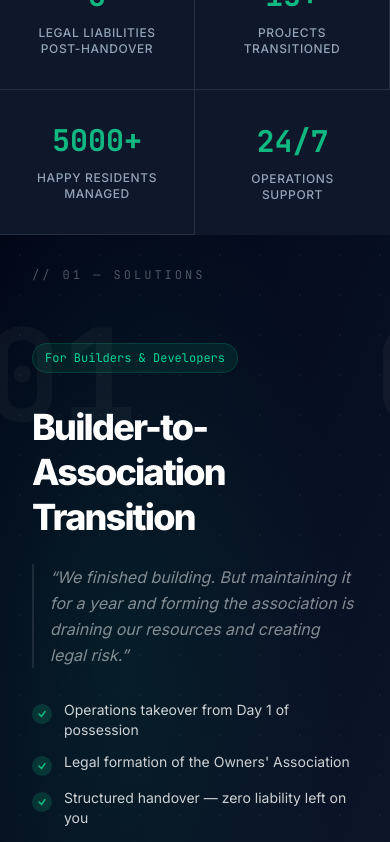
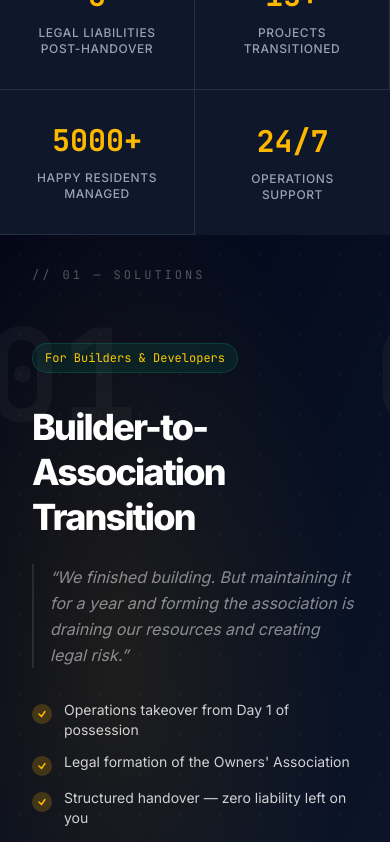
Before and after one commit to masxman/Kana-mirai-v3, a Next.js app: page / in a window 390 px wide. Shown: the part 900-1742 px from the top of the page. Built offline with nearby package versions, Linux system fonts and the light colour scheme.

Commit message:
style: replace accent-green with vibrant gold and dark backgrounds with deep blue-black across the entire site

```diff
--- /dev/null
+++ b/replace_colors.js
@@ -0,0 +1,46 @@
+const fs = require('fs');
+const path = require('path');
+
+const directoryPath = path.join(__dirname, 'src');
+
+const replacements = [
+  { find: /#059669/g, replace: '#E5A600' },
+  { find: /16, 185, 129/g, replace: '255, 184, 0' }
+];
+
+function walk(dir) {
+  let results = [];
+  const list = fs.readdirSync(dir);
+  list.forEach((file) => {
+    file = path.join(dir, file);
+    const stat = fs.statSync(file);
+    if (stat && stat.isDirectory()) {
+      results = results.concat(walk(file));
+    } else {
+      if (file.endsWith('.tsx') || file.endsWith('.ts') || file.endsWith('.css')) {
+        results.push(file);
+      }
+    }
+  });
+  return results;
+}
+
+const files = walk(directoryPath);
+let changedCount = 0;
+
+files.forEach(file => {
+  let content = fs.readFileSync(file, 'utf8');
+  let newContent = content;
+
+  replacements.forEach(r => {
+    newContent = newContent.replace(r.find, r.replace);
+  });
+
+  if (content !== newContent) {
+    fs.writeFileSync(file, newContent, 'utf8');
+    console.log('Updated', file);
+    changedCount++;
+  }
+});
+
+console.log(`Replaced colors in ${changedCount} files.`);
--- a/src/app/globals.css
+++ b/src/app/globals.css
@@ -11,10 +11,10 @@
   --color-primary-darker: #020617;
   --color-primary-glow: rgba(15, 23, 42, 0.08);
 
-  --color-accent-green: #10B981;
-  --color-accent-green-hover: #059669;
-  --color-accent-green-pale: rgba(16, 185, 129, 0.1);
-  --color-accent-green-glow: rgba(16, 185, 129, 0.18);
+  --color-accent-gold: #FFB800;
+  --color-accent-gold-hover: #E5A600;
+  --color-accent-gold-pale: rgba(255, 184, 0, 0.1);
+  --color-accent-gold-glow: rgba(255, 184, 0, 0.18);
 
   --color-gold: #B8892A;
   --color-gold-light: #D4A840;
@@ -29,17 +29,17 @@
 }
 
 :root {
-  --background: #050508;
+  --background: #040814;
   --foreground: #0F172A;
 }
 
 html {
-  background-color: #050508;
+  background-color: #040814;
   overscroll-behavior: none;
 }
 
 body {
-  background-color: #050508;
+  background-color: #040814;
   color: var(--foreground);
   font-family: var(--font-sans);
   -webkit-font-smoothing: antialiased;
@@ -65,7 +65,7 @@
 .glow-card .glow-overlay {
   background: radial-gradient(
     250px circle at var(--glow-x, 50%) var(--glow-y, 50%),
-    rgba(16, 185, 129, 0.10),
+    rgba(255, 184, 0, 0.10),
     transparent 70%
   );
   opacity: 0;
--- a/src/app/layout.tsx
+++ b/src/app/layout.tsx
@@ -25,7 +25,7 @@
 }>) {
   return (
     <html lang="en" className={`${inter.variable} ${jetbrainsMono.variable}`}>
-      <body className="antialiased font-sans bg-[#050508] text-white overflow-x-hidden w-full">
+      <body className="antialiased font-sans bg-[#040814] text-white overflow-x-hidden w-full">
         <SmoothScroll>{children}</SmoothScroll>
       </body>
     </html>
--- a/src/components/Dashboard.tsx
+++ b/src/components/Dashboard.tsx
@@ -145,7 +145,7 @@
           <div className="bento-card group md:col-span-2 md:row-span-2 relative overflow-hidden rounded-2xl border border-slate-200 bg-primary-dark cursor-default">
             {/* Mouse tracking glow on dark card */}
             <div className="p-8 h-full flex flex-col">
-              <span className="font-mono text-xs tracking-widest text-accent-green uppercase mb-2">
+              <span className="font-mono text-xs tracking-widest text-accent-gold uppercase mb-2">
                 Live Dashboard
               </span>
               <h3 className="font-sans font-bold text-2xl text-white mb-2">Client Portal</h3>
@@ -168,7 +168,7 @@
           {/* Feature cards */}
           {features.slice(1).map((feat, i) => (
             <GlowCard key={i} className="bento-card group cursor-default p-6 flex flex-col justify-between">
-              <div className="w-10 h-10 rounded-xl bg-accent-green/10 flex items-center justify-center text-accent-green mb-4">
+              <div className="w-10 h-10 rounded-xl bg-accent-gold/10 flex items-center justify-center text-accent-gold mb-4">
                 {feat.icon}
               </div>
               <div>
--- a/src/components/Solutions.tsx
+++ b/src/components/Solutions.tsx
@@ -22,8 +22,8 @@
     cta: "Talk to Builder Relations →",
     href: "https://wa.me/919620639754?text=Hi%2C%20builder%20interested%20in%20transition%20services.",
     bg: "from-slate-950 to-slate-900",
-    accent: "#10B981",
-    label: "bg-emerald-500/10 text-emerald-400 border border-emerald-500/20",
+    accent: "#FFB800",
+    label: "bg-emerald-500/10 text-yellow-400 border border-emerald-500/20",
   },
   {
     num: "02",
@@ -39,7 +39,7 @@
     cta: "Get a Free Property Audit →",
     href: "https://wa.me/919620639754?text=Hi%2C%20association%20seeking%20takeover%20support.",
     bg: "from-[#0a1628] to-[#0d1f3c]",
-    accent: "#10B981",
+    accent: "#FFB800",
     label: "bg-blue-500/10 text-blue-400 border border-blue-500/20",
   },
 ];
@@ -77,7 +77,7 @@
     <section
       ref={sectionRef}
       id="solutions"
-      className="relative overflow-hidden bg-[#050508]"
+      className="relative overflow-hidden bg-[#040814]"
       style={{ height: "100svh" }}
     >
       {/* Section label */}
@@ -142,9 +142,9 @@
               <ul className="space-y-3 mb-10">
                 {sol.points.map((p, j) => (
                   <li key={j} className="flex items-start gap-3 text-white/80 font-sans text-sm sm:text-base">
-                    <span className="mt-1 flex-shrink-0 w-5 h-5 rounded-full bg-accent-green/20 flex items-center justify-center">
+                    <span className="mt-1 flex-shrink-0 w-5 h-5 rounded-full bg-accent-gold/20 flex items-center justify-center">
                       <svg width="10" height="10" viewBox="0 0 10 10" fill="none">
-                        <path d="M2 5l2.5 2.5L8 2.5" stroke="#10B981" strokeWidth="1.5" strokeLinecap="round" strokeLinejoin="round" />
+                        <path d="M2 5l2.5 2.5L8 2.5" stroke="#FFB800" strokeWidth="1.5" strokeLinecap="round" strokeLinejoin="round" />
                       </svg>
                     </span>
                     {p}
@@ -156,7 +156,7 @@
                 href={sol.href}
                 target="_blank"
                 rel="noopener noreferrer"
-                className="inline-flex items-center gap-2 bg-accent-green hover:bg-emerald-400 text-[#050508] font-bold px-8 py-4 rounded-md text-sm transition-all hover:-translate-y-0.5 hover:shadow-2xl"
+                className="inline-flex items-center gap-2 bg-accent-gold hover:bg-yellow-400 text-[#040814] font-bold px-8 py-4 rounded-md text-sm transition-all hover:-translate-y-0.5 hover:shadow-2xl"
               >
                 {sol.cta}
               </a>
@@ -167,7 +167,7 @@
               {solutions.map((_, k) => (
                 <div
                   key={k}
-                  className={`h-0.5 rounded-full transition-all duration-300 ${k === i ? "w-8 bg-accent-green" : "w-2 bg-white/20"}`}
+                  className={`h-0.5 rounded-full transition-all duration-300 ${k === i ? "w-8 bg-accent-gold" : "w-2 bg-white/20"}`}
                 />
               ))}
             </div>
--- a/src/components/StatsBar.tsx
+++ b/src/components/StatsBar.tsx
@@ -19,7 +19,7 @@
         <div className="grid grid-cols-2 md:grid-cols-4 divide-x divide-y md:divide-y-0 divide-white/10">
           {stats.map((stat, i) => (
             <div key={i} className="flex flex-col items-center justify-center p-8 sm:p-12 text-center group hover:bg-white/5 transition-colors">
-              <div className="font-mono text-3xl sm:text-4xl lg:text-5xl font-bold text-accent-green mb-3 group-hover:scale-110 transition-transform duration-300">
+              <div className="font-mono text-3xl sm:text-4xl lg:text-5xl font-bold text-accent-gold mb-3 group-hover:scale-110 transition-transform duration-300">
                 {stat.value}
               </div>
               <div className="font-sans text-xs sm:text-sm font-medium text-text-4 uppercase tracking-wider max-w-[150px]">
--- a/src/components/WhyUs.tsx
+++ b/src/components/WhyUs.tsx
@@ -57,7 +57,7 @@
                 <span className="font-mono text-xs text-text-4 group-hover:text-white/30 transition-colors">
                   {item.num}
                 </span>
-                <span className="font-mono text-[10px] uppercase tracking-widest text-accent-green bg-accent-green/10 border border-accent-green/20 px-2 py-1 rounded-full">
+                <span className="font-mono text-[10px] uppercase tracking-widest text-accent-gold bg-accent-gold/10 border border-accent-gold/20 px-2 py-1 rounded-full">
                   {item.pill}
                 </span>
               </div>
```
Also changed, not shown: src/components/Footer.tsx (+11 -11 lines), src/components/Header.tsx (+8 -8 lines), src/components/Hero.tsx (+5 -5 lines), src/components/Process.tsx (+6 -6 lines), src/components/Services.tsx (+6 -6 lines).
